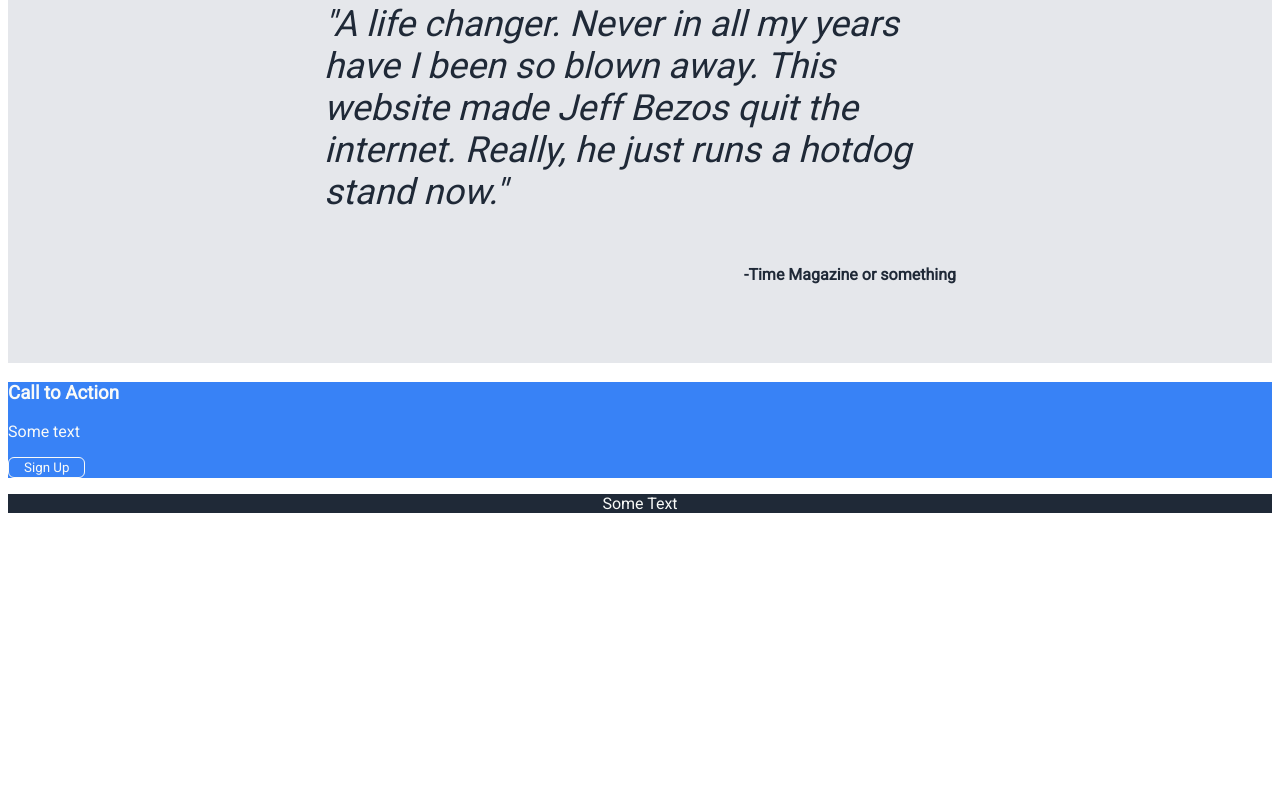
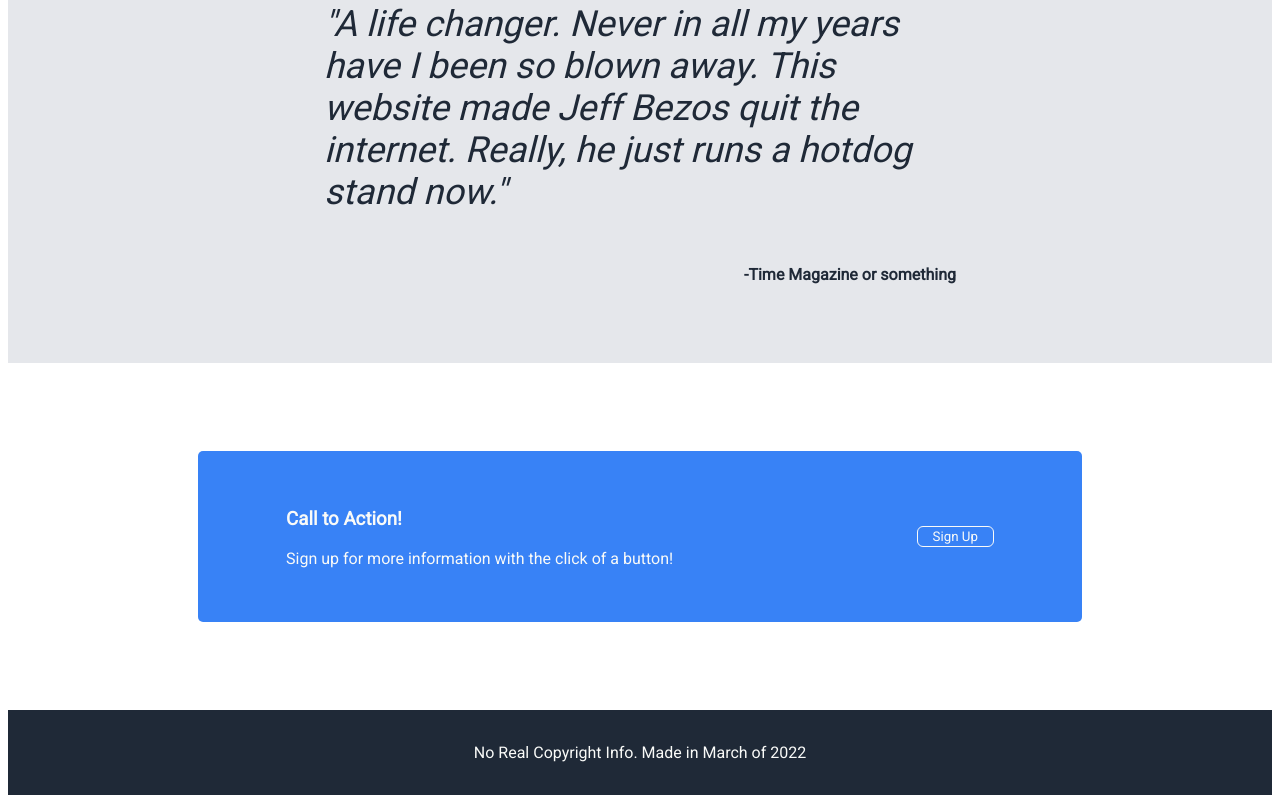
Before and after one commit to wildrover254/odin-landingpg, a plain HTML site: page index.html in a window 1280 px wide. Shown: the part 1180-1983 px from the top of the page. Before the commit the page ends 1709 px from the top, so only its background shows below. Drawn offline with Linux system fonts and the light colour scheme.

Commit message:
Styled call box and footer

```diff
--- a/index.html
+++ b/index.html
@@ -59,13 +59,17 @@
             <p id="attribution">-Time Magazine or something</p>
         </div>
         <div id="call-box">
-            <h3>Call to Action</h3>
-            <p>Some text</p>
-            <button class="button">Sign Up</button>
+            <div class="call-text">
+                <h3>Call to Action!</h3>
+                <p>Sign up for more information with the click of a button!</p>
+            </div>
+            <div class="call-button">
+                <button class="button">Sign Up</button>
+            </div>
         </div>
     </main>
     <footer id="footer">
-        <p>Some Text</p>
+        <p>No Real Copyright Info. Made in March of 2022</p>
     </footer>
 </body>
 </html>
--- a/styles.css
+++ b/styles.css
@@ -122,7 +122,12 @@
 #call-box {
     color: #f9faf8;
     background-color: #3882f6;
-    margin-bottom: auto;
+    border-radius: 5px;
+    margin: 7% 15% 7% 15%;
+    padding: 3% 7% 3% 7%;
+    display: flex;
+    justify-content: space-between;
+    align-items: center;
 }
 
 #call-box .button{
@@ -130,9 +135,12 @@
 }
 
 footer {
-
+    display: flex;
+    justify-content: center;
+    align-items: center;
     bottom: 0;
     width: 100%;
+    height: 85px;
     text-align: center;
     color: #F9FAF8;
     background-color: #1F2937;
```
